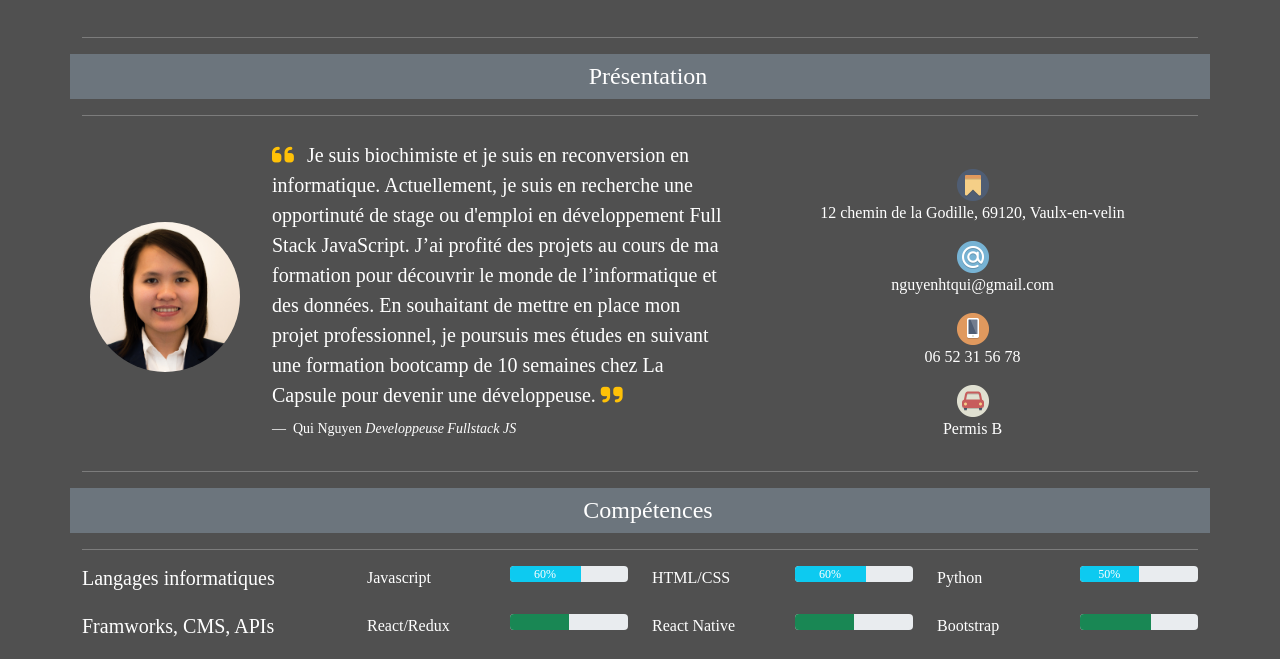
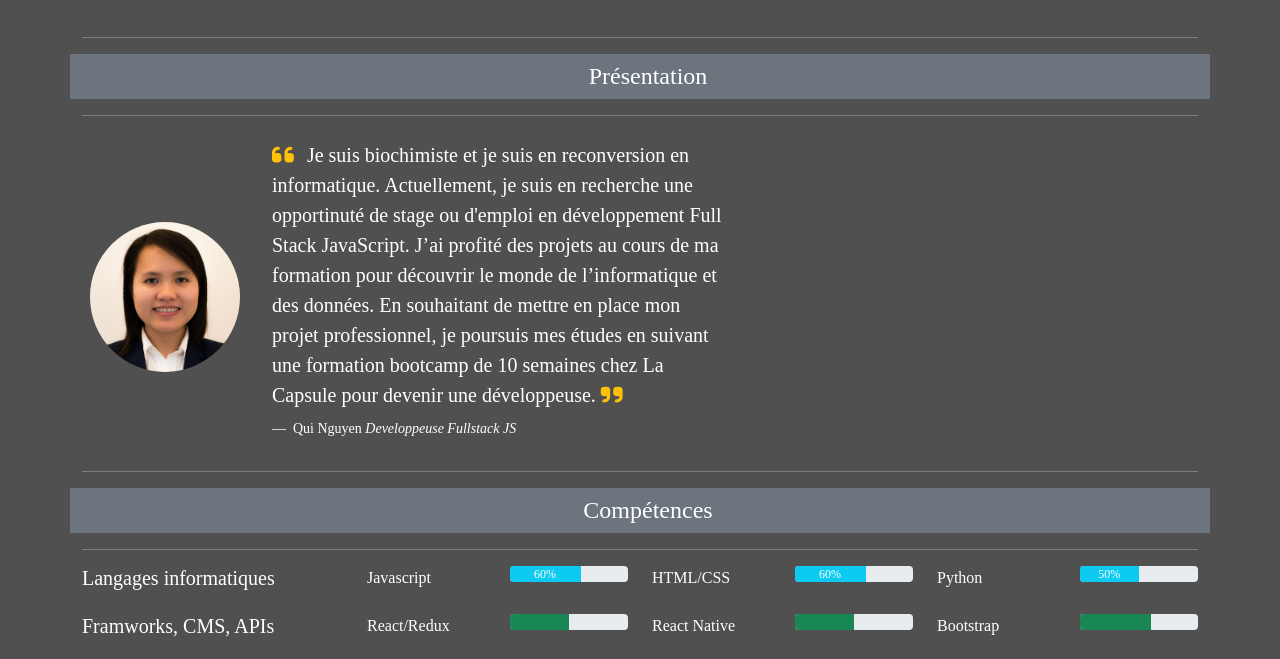
Before and after one commit to qui-nguyen/portfolio-v0, a plain HTML site: page index.html in a window 1280 px wide. Shown: the part 127-786 px from the top of the page. Drawn offline with nearby package versions, Linux system fonts and the light colour scheme; a web font is replaced by a local one.

Commit message:
delete information perso

```diff
--- a/index.html
+++ b/index.html
@@ -79,17 +79,6 @@
           <figcaption class="blockquote-footer text-white">
             Qui Nguyen <cite title="Source Title">Developpeuse Fullstack JS</cite>
           </figcaption>
-      </div>
-
-      <div class="col-12 col-md-5 information-perso">
-        <img src="resources/images/adresse.png" class="img-icon" alt="addresse_img">
-        <p class="mb-0">12 chemin de la Godille, 69120, Vaulx-en-velin</p>
-        <img src="resources/images/email.png" class="img-icon" alt="mail_img">
-        <p class="mb-0">nguyenhtqui@gmail.com</p>
-        <img src="resources/images/tel.png" class="img-icon" alt="tel_img">
-        <p class="mb-0">06 52 31 56 78</p>
-        <img src="resources/images/permisB.png" class="img-icon" alt="permis_img">
-        <p class="mb-0">Permis B</p>
       </div>
     </div>
     <hr>
--- a/resources/stylesheets/style.css
+++ b/resources/stylesheets/style.css
@@ -112,5 +112,5 @@ body {
 
 .project-img {
     height: 240px !important;
-    width: 400px !important;
+    width: 320px !important;
 }
```
